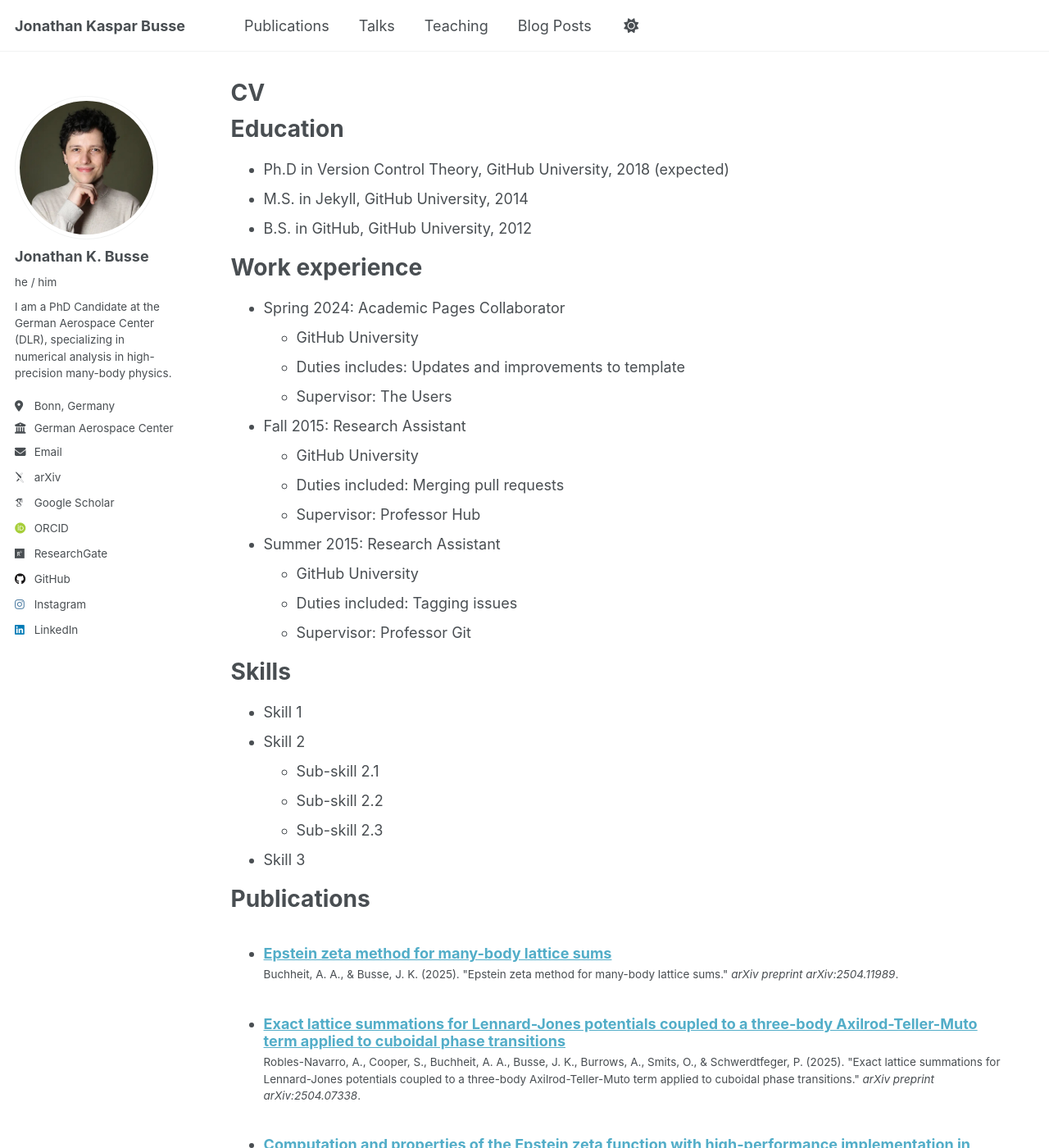
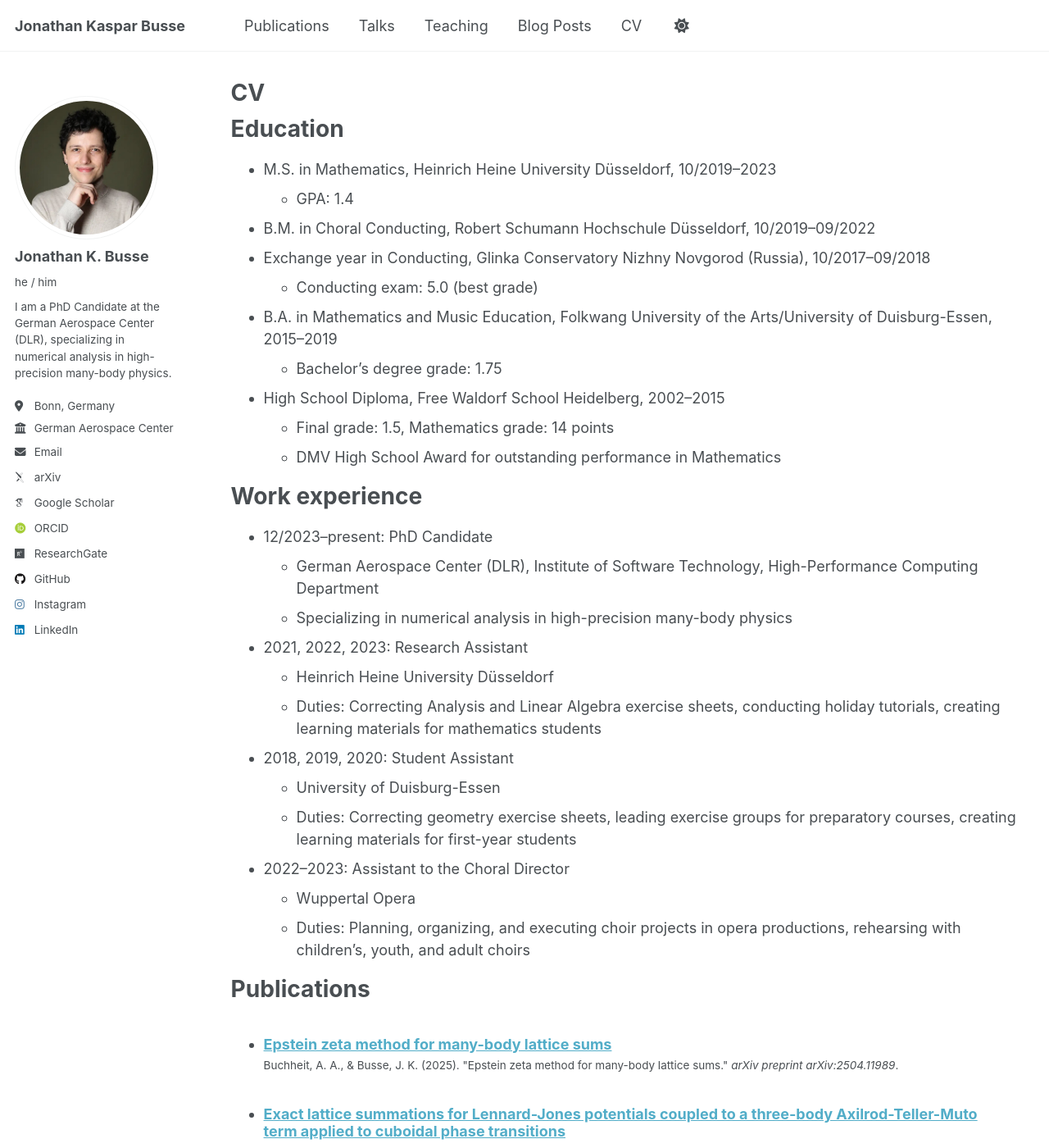
Before and after one commit to JoKaBus/jonathankbusse, a Jekyll site: the page built from _pages/cv.md, in a window 1280 px wide and 1400 px high. Shown: the whole window at 82% size. Built offline with Jekyll 4.4.1, drawn with Linux system fonts in a browser that asks for light colours; some web fonts are replaced; some of the changed text lies outside the part shown.

Commit message:
Content: Add CV

```diff
--- a/_data/navigation.yml
+++ b/_data/navigation.yml
@@ -22,9 +22,9 @@ main:
   #
   - title: "Blog Posts"
     url: /year-archive/
-  #
-  #  - title: "CV"
-  #    url: /cv/
+
+  - title: "CV"
+    url: /cv/
   #
   #  # - title: "CV"
   #  #   url: /cv-json/
--- a/_pages/cv.md
+++ b/_pages/cv.md
@@ -11,35 +11,34 @@ redirect_from:
 
 Education
 ======
-* Ph.D in Version Control Theory, GitHub University, 2018 (expected)
-* M.S. in Jekyll, GitHub University, 2014
-* B.S. in GitHub, GitHub University, 2012
+* M.S. in Mathematics, Heinrich Heine University Düsseldorf, 10/2019--2023
+  * GPA: 1.4
+* B.M. in Choral Conducting, Robert Schumann Hochschule Düsseldorf, 10/2019--09/2022
+* Exchange year in Conducting, Glinka Conservatory Nizhny Novgorod (Russia), 10/2017--09/2018
+  * Conducting exam: 5.0 (best grade)
+* B.A. in Mathematics and Music Education, Folkwang University of the Arts/University of Duisburg-Essen, 2015--2019
+  * Bachelor's degree grade: 1.75
+* High School Diploma, Free Waldorf School Heidelberg, 2002--2015
+  * Final grade: 1.5, Mathematics grade: 14 points
+  * DMV High School Award for outstanding performance in Mathematics
 
 Work experience
 ======
-* Spring 2024: Academic Pages Collaborator
-  * GitHub University
-  * Duties includes: Updates and improvements to template
-  * Supervisor: The Users
+* 12/2023--present: PhD Candidate
+  * German Aerospace Center (DLR), Institute of Software Technology, High-Performance Computing Department
+  * Specializing in numerical analysis in high-precision many-body physics
 
-* Fall 2015: Research Assistant
-  * GitHub University
-  * Duties included: Merging pull requests
-  * Supervisor: Professor Hub
+* 2021, 2022, 2023: Research Assistant
+  * Heinrich Heine University Düsseldorf
+  * Duties: Correcting Analysis and Linear Algebra exercise sheets, conducting holiday tutorials, creating learning materials for mathematics students
 
-* Summer 2015: Research Assistant
-  * GitHub University
-  * Duties included: Tagging issues
-  * Supervisor: Professor Git
+* 2018, 2019, 2020: Student Assistant
+  * University of Duisburg-Essen
+  * Duties: Correcting geometry exercise sheets, leading exercise groups for preparatory courses, creating learning materials for first-year students
 
-Skills
-======
-* Skill 1
-* Skill 2
-  * Sub-skill 2.1
-  * Sub-skill 2.2
-  * Sub-skill 2.3
-* Skill 3
+* 2022--2023: Assistant to the Choral Director
+  * Wuppertal Opera
+  * Duties: Planning, organizing, and executing choir projects in opera productions, rehearsing with children's, youth, and adult choirs
 
 Publications
 ======
```
Also changed, not shown: other parts of _pages/cv.md (+0 -4 lines).
